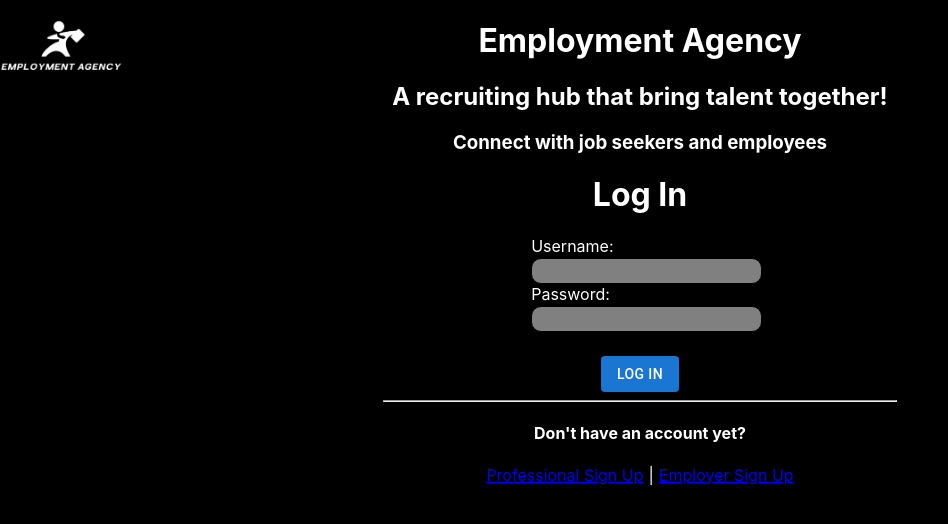
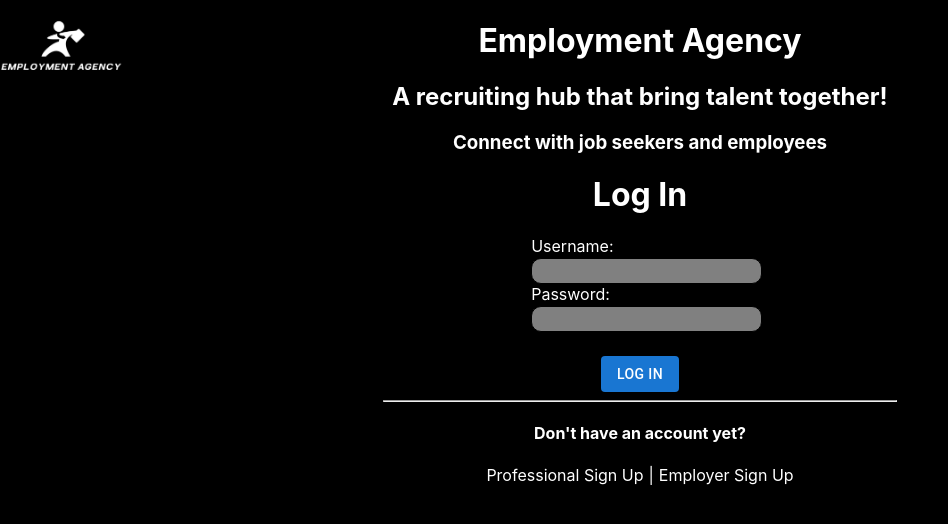
Before and after one commit to alexchans/Employment-Agency, a React (Create React App) app: page / in a window 1280 px wide. Shown: the top 524 px of the page, without its empty margins (0-948 px from the left). Built offline with nearby package versions, Linux system fonts and the light colour scheme.

Commit message:
Improve hyperlink UI

```diff
--- a/src/index.css
+++ b/src/index.css
@@ -28,3 +28,12 @@ input {
   padding-right: 50px;
   padding-bottom: 8px;
 }
+
+a {
+  color: white;
+  text-decoration: none;
+}
+
+a:hover {
+  color: blue;
+}
```
